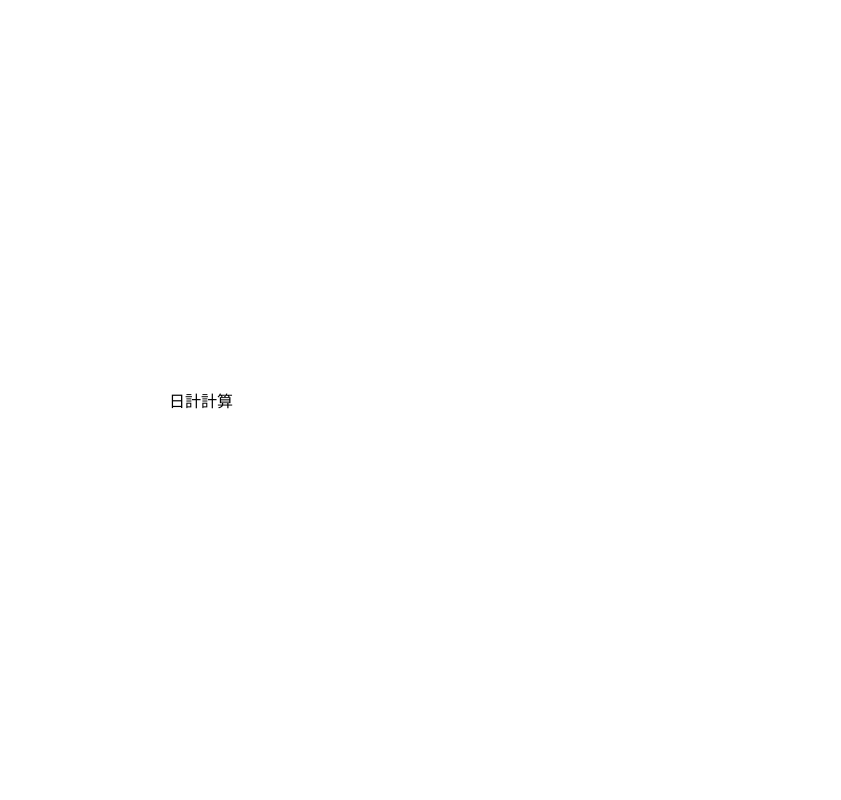
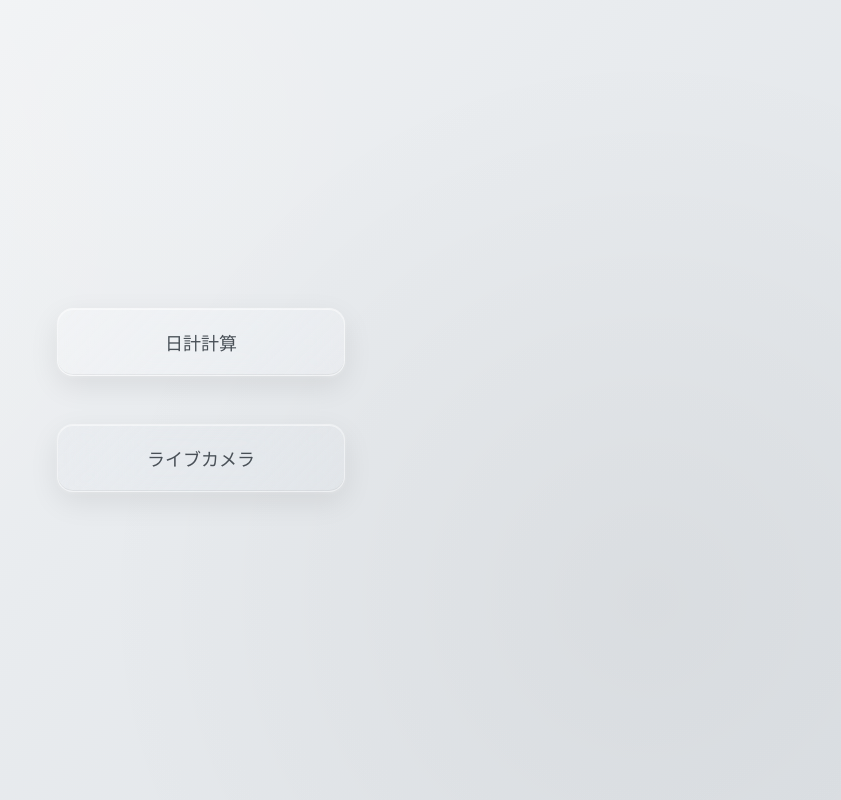
Before and after one commit to woody-rentals/system, a Next.js app: page / in a window 1280 px wide. Shown: the whole page, without its empty margins (439-1280 px from the left). Built offline with nearby package versions, Linux system fonts and the light colour scheme.

Commit message:
Add initial Live Camera page and styles

```diff
--- a/app/daily-account/page.js
+++ b/app/daily-account/page.jsx
@@ -1749,6 +1749,9 @@ export default function Home() {
         </div>
       )}
       <h1 className={styles.header}>Woody Rental 売上計算ソフト</h1>
+      <div className={styles.manualLink}>
+        <a href={'https://www.notion.so/rentalshop-woody/26120ea1e5f58075b6c6fdb13e60b054?source=copy_link'} target="_blank" rel="noopener noreferrer">マニュアル (Notion)</a>
+      </div>
       <FileUpload
         processFile={processFile}
         uploadedFileName={uploadedFileName}
--- a/app/page.js
+++ b/app/page.js
@@ -8,6 +8,9 @@ export default function Home() {
       <Link href='/daily-account'>
         日計計算
       </Link>
+      <Link href='/live-camera'>
+        ライブカメラ
+      </Link>
     </main>
 
     </div>
--- a/app/page.module.scss
+++ b/app/page.module.scss
@@ -1,7 +1,317 @@
+
 .main{
   width: 100vw;
   height: 100vh;
   display: flex;
+  flex-direction: column;
   justify-content: center;
   align-items: center;
+  gap: 3rem;
+  background:
+    radial-gradient(circle at 15% 25%, rgba(255, 255, 255, 0.08) 0%, transparent 45%),
+    radial-gradient(circle at 85% 75%, rgba(0, 0, 0, 0.04) 0%, transparent 45%),
+    radial-gradient(circle at 45% 15%, rgba(255, 255, 255, 0.05) 0%, transparent 40%),
+    linear-gradient(135deg, #f8f9fa 0%, #e9ecef 50%, #dee2e6 100%);
+  font-family: -apple-system, BlinkMacSystemFont, 'Segoe UI', Roboto, Helvetica, Arial, sans-serif;
+  position: relative;
+  overflow: hidden;
+
+  // 雑誌風のテクスチャ
+  &::before {
+    content: '';
+    position: absolute;
+    top: 0;
+    left: 0;
+    width: 100%;
+    height: 100%;
+    background-image:
+      radial-gradient(1px 1px at 25px 35px, rgba(0, 0, 0, 0.02), transparent),
+      radial-gradient(1px 1px at 45px 65px, rgba(255, 255, 255, 0.03), transparent),
+      radial-gradient(1px 1px at 85px 45px, rgba(0, 0, 0, 0.015), transparent),
+      radial-gradient(1px 1px at 125px 85px, rgba(255, 255, 255, 0.025), transparent);
+    background-repeat: repeat;
+    background-size: 150px 120px;
+    animation: subtleMove 25s linear infinite;
+    pointer-events: none;
+    opacity: 0.6;
+  }
+
+  // 雑誌風の装飾要素
+  .magazineElement {
+    position: absolute;
+    background: linear-gradient(135deg, rgba(255, 255, 255, 0.1), rgba(0, 0, 0, 0.02));
+    backdrop-filter: blur(25px);
+    border: 1px solid rgba(255, 255, 255, 0.08);
+    pointer-events: none;
+
+    &:nth-child(1) {
+      top: 25%;
+      left: 8%;
+      width: 120px;
+      height: 80px;
+      border-radius: 20px;
+      animation: magazineFloat 12s ease-in-out infinite;
+      box-shadow: 0 15px 30px rgba(0, 0, 0, 0.04);
+    }
+
+    &:nth-child(2) {
+      bottom: 20%;
+      right: 15%;
+      width: 160px;
+      height: 100px;
+      border-radius: 30px;
+      animation: magazineFloat 15s ease-in-out infinite reverse;
+      box-shadow: 0 20px 35px rgba(0, 0, 0, 0.06);
+    }
+
+    &:nth-child(3) {
+      bottom: 30%;
+      left: 10%;
+      width: 80px;
+      height: 80px;
+      border-radius: 50%;
+      animation: magazineFloat 10s ease-in-out infinite;
+      box-shadow: 0 10px 25px rgba(0, 0, 0, 0.03);
+    }
+  }
+
+  // タイトルエリア
+  .titleSection {
+    text-align: center;
+    margin-bottom: 2rem;
+    z-index: 2;
+
+    h1 {
+      font-size: 4rem;
+      font-weight: 300;
+      background: linear-gradient(135deg, #495057, #6c757d, #343a40);
+      background-clip: text;
+      -webkit-background-clip: text;
+      -webkit-text-fill-color: transparent;
+      margin: 0 0 1rem 0;
+      letter-spacing: -0.02em;
+      line-height: 1.1;
+      animation: fadeInUp 1s ease-out, textShift 4s ease-in-out infinite;
+      filter: drop-shadow(0 2px 8px rgba(0, 0, 0, 0.08));
+      text-transform: uppercase;
+      font-family: 'Helvetica Neue', -apple-system, sans-serif;
+    }
+
+    p {
+      font-size: 1.375rem;
+      color: #6c757d;
+      font-weight: 300;
+      margin: 0;
+      letter-spacing: 0.02em;
+      animation: fadeInUp 1s ease-out 0.2s both;
+      text-shadow: 0 1px 3px rgba(0, 0, 0, 0.05);
+    }
+  }
+
+  // ナビゲーションコンテナ
+  .navigationContainer {
+    display: flex;
+    flex-direction: column;
+    gap: 1.5rem;
+    z-index: 2;
+    animation: fadeInUp 1s ease-out 0.4s both;
+  }
+
+  a{
+    width: 18rem;
+    text-align: center;
+    padding: 1.25rem 2.5rem;
+    border: none;
+    border-radius: 16px;
+    background: rgba(255, 255, 255, 0.25);
+    backdrop-filter: blur(40px) saturate(150%);
+    -webkit-backdrop-filter: blur(40px) saturate(150%);
+    color: #495057;
+    font-size: 1.125rem;
+    font-weight: 500;
+    text-decoration: none;
+    position: relative;
+    overflow: hidden;
+    box-shadow:
+      0 10px 30px rgba(0, 0, 0, 0.08),
+      inset 0 1px 0 rgba(255, 255, 255, 0.5),
+      inset 0 -1px 0 rgba(0, 0, 0, 0.05),
+      0 1px 3px rgba(255, 255, 255, 0.3);
+    border: 1px solid rgba(255, 255, 255, 0.4);
+
+    transition: all 0.15s ease;
+    transform: translateZ(0);
+
+    // 雑誌風のグロー効果
+    &::before {
+      content: '';
+      position: absolute;
+      top: 0;
+      left: -100%;
+      width: 100%;
+      height: 100%;
+      background: linear-gradient(
+        90deg,
+        transparent,
+        rgba(255, 255, 255, 0.6),
+        transparent
+      );
+      transition: left 0.7s ease;
+    }
+
+    // サブトル波紋エフェクト
+    &::after {
+      content: '';
+      position: absolute;
+      top: 50%;
+      left: 50%;
+      width: 0;
+      height: 0;
+      background: radial-gradient(circle, rgba(0, 0, 0, 0.05) 0%, transparent 70%);
+      border-radius: 50%;
+      transform: translate(-50%, -50%);
+      transition: width 0.4s ease, height 0.4s ease;
+      pointer-events: none;
+    }
+
+    &:hover{
+      transform: translateY(-3px) scale(1.03);
+      box-shadow:
+        0 25px 50px rgba(0, 0, 0, 0.12),
+        0 15px 25px rgba(0, 0, 0, 0.08),
+        inset 0 1px 0 rgba(255, 255, 255, 0.7),
+        inset 0 -1px 0 rgba(0, 0, 0, 0.08);
+      background: rgba(255, 255, 255, 0.4);
+      border: 1px solid rgba(255, 255, 255, 0.6);
+      letter-spacing: 0.5px;
+      color: #343a40;
+
+      // グロー効果の発動
+      &::before {
+        left: 100%;
+      }
+
+      // 波紋エフェクト
+      &::after {
+        width: 300px;
+        height: 300px;
+      }
+    }
+
+    &:active {
+      transform: translateY(-3px) scale(1.01);
+      transition: transform 0.1s ease;
+      box-shadow:
+        0 15px 30px rgba(0, 0, 0, 0.1),
+        inset 0 1px 0 rgba(255, 255, 255, 0.8);
+    }
+
+    // フォーカス状態
+    &:focus {
+      outline: none;
+      box-shadow:
+        0 0 0 3px rgba(108, 117, 125, 0.3),
+        0 25px 50px rgba(0, 0, 0, 0.12);
+    }
+
+    // 個別のボタンスタイル（雑誌風）
+    &:nth-child(1) {
+      background: linear-gradient(135deg, rgba(255, 255, 255, 0.3), rgba(248, 249, 250, 0.2));
+
+      &:hover {
+        background: linear-gradient(135deg, rgba(255, 255, 255, 0.5), rgba(248, 249, 250, 0.35));
+        box-shadow:
+          0 25px 50px rgba(73, 80, 87, 0.15),
+          inset 0 1px 0 rgba(255, 255, 255, 0.8);
+      }
+    }
+
+    &:nth-child(2) {
+      background: linear-gradient(135deg, rgba(233, 236, 239, 0.3), rgba(222, 226, 230, 0.2));
+
+      &:hover {
+        background: linear-gradient(135deg, rgba(233, 236, 239, 0.5), rgba(222, 226, 230, 0.35));
+        box-shadow:
+          0 25px 50px rgba(52, 58, 64, 0.15),
+          inset 0 1px 0 rgba(255, 255, 255, 0.8);
+      }
+    }
+  }
+
+  // レスポンシブデザイン
+  @media (max-width: 768px) {
+    gap: 2rem;
+    padding: 0 1rem;
+
+    .titleSection {
+      h1 {
+        font-size: 2.8rem;
+      }
+
+      p {
+        font-size: 1.125rem;
+      }
+    }
+
+    a {
+      width: 16rem;
+      font-size: 1rem;
+      padding: 1rem 2rem;
+    }
+  }
+
+  @media (max-width: 480px) {
+    .titleSection {
+      h1 {
+        font-size: 2.2rem;
+      }
+    }
+
+    a {
+      width: 14rem;
+      padding: 0.875rem 1.5rem;
+    }
+  }
+
+  // 雑誌風アニメーション定義
+  @keyframes fadeInUp {
+    from {
+      opacity: 0;
+      transform: translateY(30px);
+    }
+    to {
+      opacity: 1;
+      transform: translateY(0);
+    }
+  }
+
+  @keyframes magazineFloat {
+    0%, 100% {
+      transform: translateY(0px) rotate(0deg);
+    }
+    33% {
+      transform: translateY(-15px) rotate(1deg);
+    }
+    66% {
+      transform: translateY(-8px) rotate(-0.5deg);
+    }
+  }
+
+  @keyframes subtleMove {
+    0% {
+      background-position: 0 0;
+    }
+    100% {
+      background-position: 150px 120px;
+    }
+  }
+
+  @keyframes textShift {
+    0%, 100% {
+      background-position: 0% 50%;
+    }
+    50% {
+      background-position: 100% 50%;
+    }
+  }
 }
```
Also changed, not shown: app/daily-account/page.module.scss (+16 -0 lines), app/live-camera/page.jsx (added), app/live-camera/page.module.scss (added).
